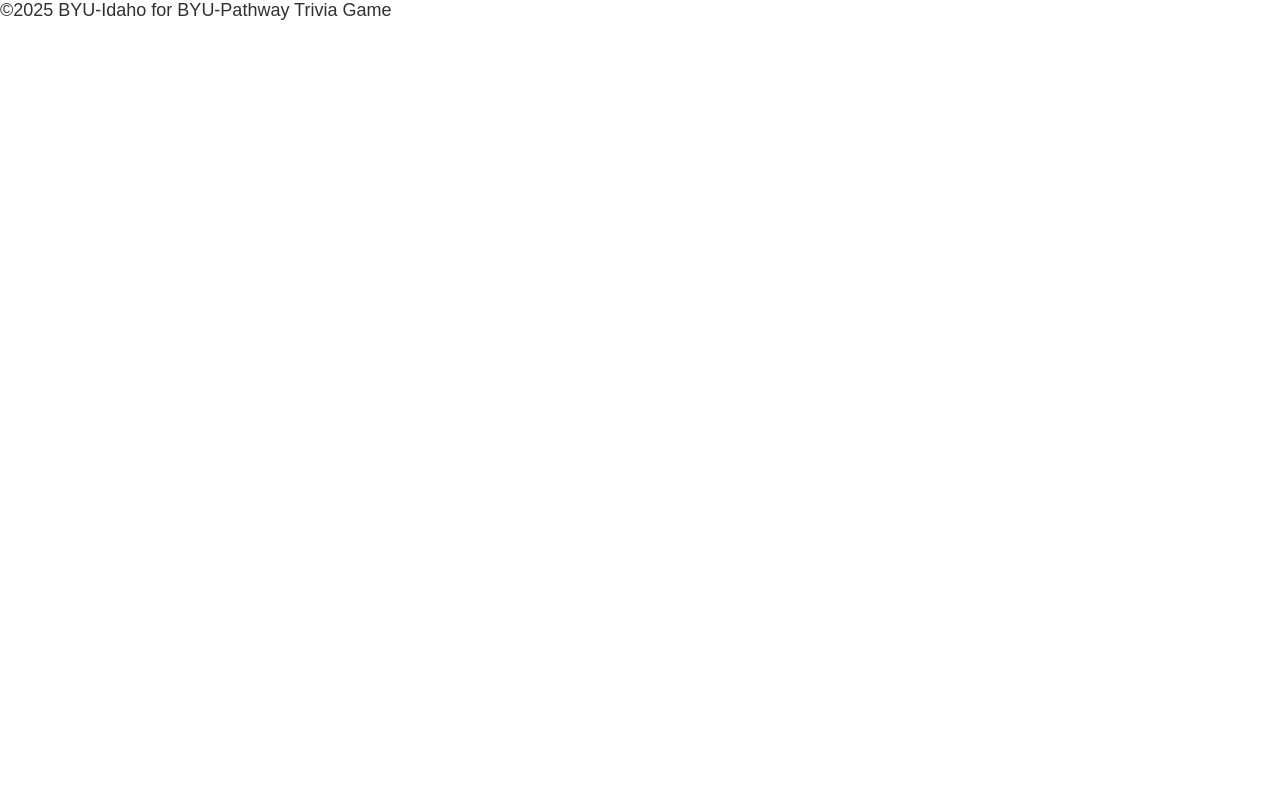
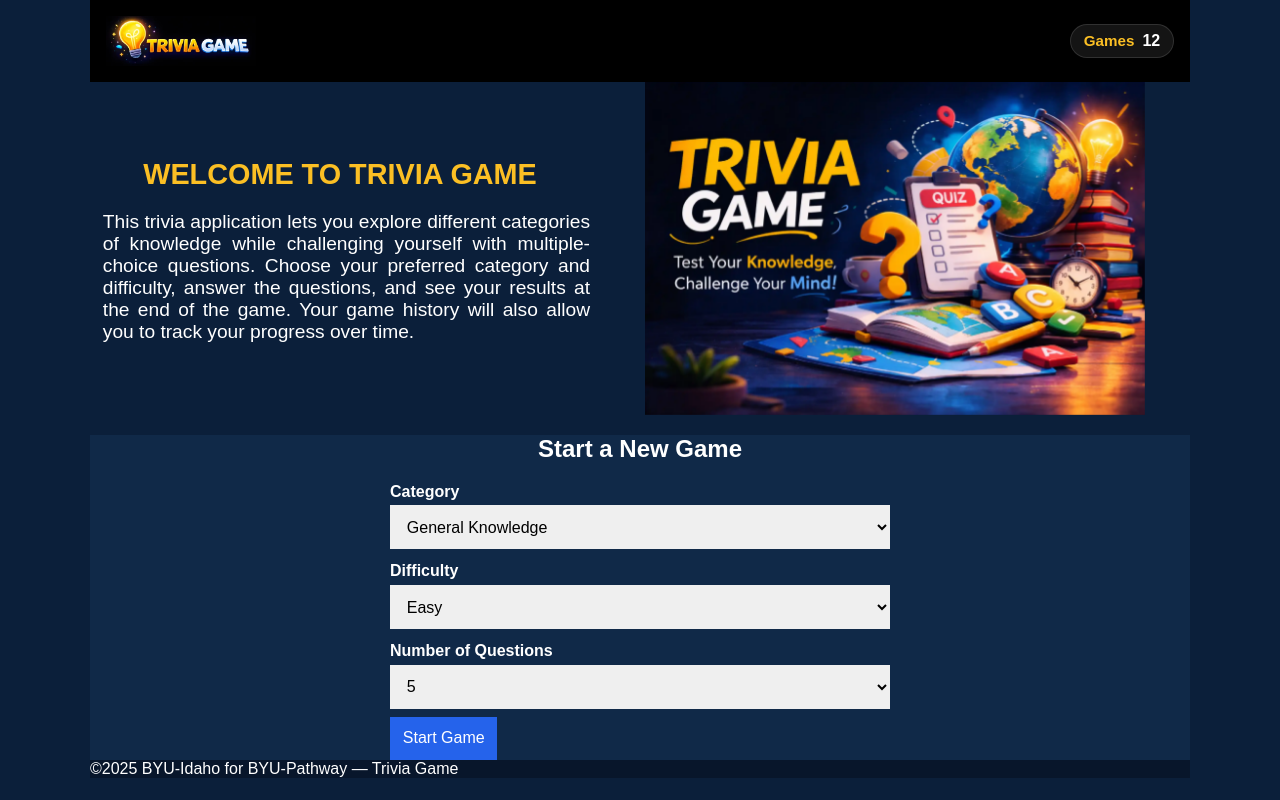
Before and after one commit to marsil1990/TriviaGameApp, a website built with Vite: page src/index.html in a window 1280 px wide. Built offline with nearby package versions, Linux system fonts and the light colour scheme.

Commit message:
compleying index.html

```diff
--- a/src/css/style.css
+++ b/src/css/style.css
@@ -1,31 +1,214 @@
 :root {
-  --font-body: Arial, Helvetica, sans-serif;
-  --font-headline: Haettenschweiler, "Arial Narrow Bold", sans-serif;
-  /* colors */
-  --primary-color: #f0a868;
-  --secondary-color: #525b0f;
-  --tertiary-color: #8a470c;
-  --light-grey: #d0d0d0;
-  --dark-grey: #303030;
+  --primary-color: #2563eb;
+  --secondary-color: #fbbf24;
+  --background-dark: #0b1f3a;
+  --background-card: #102948;
+  --text-color: #ffffff;
+  --gray-color: #94a3b8;
 
-  /* sizes */
-  --font-base: 18px;
-  --small-font: 0.8em;
-  --large-font: 1.2em;
+  --font-main: "Poppins", Arial, sans-serif;
 }
-
 * {
-  margin: 0;
-  padding: 0;
   box-sizing: border-box;
 }
 
 body {
-  font-family: var(--font-body);
-  font-size: var(--font-base);
-  color: var(--dark-grey);
+  margin: 0 auto;
+  font-family: var(--font-main);
+  background: var(--background-dark);
+  color: var(--text-color);
+  max-width: 1100px;
 }
 
-img {
-  max-width: 100%;
+.main-nav {
+  display: flex;
+  gap: 1rem;
+  justify-content: space-between;
+  align-items: center;
+  padding: 1rem 1rem;
+  background-color: black;
 }
+
+.logo {
+  width: 150px;
+  height: auto;
+}
+
+.container {
+  margin: auto;
+}
+
+.card {
+  background: var(--background-card);
+  padding: var(--spacing-lg);
+  border-radius: var(--radius);
+  margin-bottom: var(--spacing-lg);
+}
+
+button {
+  background: var(--primary-color);
+  border: none;
+  padding: 0.8rem;
+  border-radius: var(--radius);
+  color: white;
+  cursor: pointer;
+  transition: transform 0.2s ease;
+}
+
+button:hover {
+  transform: translateY(-2px);
+}
+
+header,
+footer {
+  background: #08162b;
+  padding: 0;
+}
+/* =========================
+   GAMES LINK
+========================= */
+
+.games-link {
+  display: inline-flex;
+  align-items: center;
+  gap: 0.5rem;
+  padding: 0.45rem 0.8rem;
+  border-radius: 999px;
+  background: rgba(255, 255, 255, 0.08);
+  text-decoration: none;
+  border: 1px solid rgba(255, 255, 255, 0.12);
+}
+
+.games-label {
+  font-size: 0.95rem;
+  font-weight: 600;
+  color: #fbbf24;
+}
+
+.games-count {
+  font-size: 1rem;
+  font-weight: 700;
+  color: #ffffff;
+}
+
+/* =========================
+   HERO SECTION
+========================= */
+.hero {
+  display: flex;
+  align-items: center;
+}
+.hero-content p {
+  padding-left: 0.8rem;
+  text-align: justify;
+}
+.hero-image {
+  width: 100%;
+  margin-left: 5rem;
+  max-width: 500px;
+}
+
+.hero-title {
+  text-align: center;
+  font-size: 1.8rem;
+  color: var(--secondary-color);
+  margin-bottom: var(--spacing-sm);
+}
+
+.hero p {
+  font-size: 1.2rem;
+  color: var(--text-color);
+  max-width: 500px;
+}
+
+/* =========================
+   START GAME FORM
+========================= */
+
+.start-card h2 {
+  text-align: center;
+}
+
+#start-form {
+  margin-top: var(--spacing-lg);
+  max-width: 500px;
+  margin: 0 auto;
+}
+
+#start-form label {
+  display: block;
+  margin-bottom: 0.3rem;
+  margin-top: 0.8rem;
+  font-weight: 600;
+}
+
+#start-form select {
+  width: 100%;
+  height: 44px;
+  padding: 0.8rem;
+  border-radius: var(--radius);
+  border: none;
+  margin-bottom: var(--spacing-md);
+  font-size: 1rem;
+}
+
+#start-form button {
+  width: 100%;
+  font-size: 1rem;
+  margin-top: 0.5rem;
+}
+
+/* =========================
+   COUNTRY CARD (SECOND API)
+========================= */
+
+/* #country-card {
+  text-align: center;
+}
+
+.flag-image {
+  width: 160px;
+  margin: auto;
+  margin-bottom: var(--spacing-md);
+  border-radius: 6px;
+}
+
+#country-card p {
+  margin-bottom: 0.5rem;
+} */
+
+/* =========================
+   HERO ANIMATION
+========================= */
+
+.hero-image {
+  animation: floatHero 4s ease-in-out infinite;
+}
+
+@keyframes floatHero {
+  0% {
+    transform: translateX(0px);
+  }
+
+  50% {
+    transform: translateX(-50px);
+  }
+
+  100% {
+    transform: translateX(0px);
+  }
+}
+
+/* =========================
+   RESPONSIVE
+========================= */
+
+@media (min-width: 768px) {
+  .hero {
+    grid-template-columns: 1fr 1fr;
+  }
+
+  #start-form button {
+    width: auto;
+  }
+}
--- a/src/index.html
+++ b/src/index.html
@@ -10,16 +10,91 @@
 </head>
 
 <body>
-  <header class="divider">
 
+  <header>
+    <nav class="main-nav">
+
+      <img class="logo" src="./public/images/logos/logo.webp" alt="Trivia Game logo">
+
+      <a href="/history.html" class="games-link" aria-label="View games played history">
+        <span class="games-label">Games</span>
+        <span class="games-count">12</span>
+      </a>
+
+    </nav>
   </header>
-  <main class="divider">
+
+  <main class="container">
+
+    <section class="hero">
+      <div class="hero-content">
+        <h1 class="hero-title">WELCOME TO TRIVIA GAME</h1>
+
+        <p>
+          This trivia application lets you explore different categories of knowledge while challenging yourself with
+          multiple-choice questions. Choose your preferred category and difficulty, answer the questions, and see your
+          results at the end of the game. Your game history will also allow you to track your progress over time.
+        </p>
+      </div>
+
+
+      <img class="hero-image" src="./public/images/hero.webp" alt="Trivia game illustration">
+
+
+
+
+    </section>
+
+    <section class="card start-card">
+
+      <h2 class="card-title">Start a New Game</h2>
+
+      <form id="start-form" class="start-form">
+
+        <div class="form-group">
+          <label for="category">Category</label>
+          <select name="category" id="category">
+            <option value="9">General Knowledge</option>
+            <option value="17">Science and Nature</option>
+            <option value="21">Sports</option>
+            <option value="23">History</option>
+            <option value="22">Geography</option>
+          </select>
+        </div>
+
+        <div class="form-group">
+          <label for="difficulty">Difficulty</label>
+          <select name="difficulty" id="difficulty">
+            <option value="easy">Easy</option>
+            <option value="medium">Medium</option>
+            <option value="hard">Hard</option>
+          </select>
+        </div>
+
+        <div class="form-group">
+          <label for="amount">Number of Questions</label>
+          <select name="amount" id="amount">
+            <option value="5">5</option>
+            <option value="10">10</option>
+          </select>
+        </div>
+
+        <button class="start-button" type="submit">
+          Start Game
+        </button>
+
+      </form>
+
+    </section>
+
+    <section id="country-card" class="country-card"></section>
 
   </main>
+
   <footer>
-    &copy;2025 BYU-Idaho for BYU-Pathway
-    Trivia Game
+    &copy;2025 BYU-Idaho for BYU-Pathway — Trivia Game
   </footer>
+
 </body>
 
 </html>
```
Also changed, not shown: src/public/images/hero.webp (added), src/public/images/logos/logo.webp (added).
